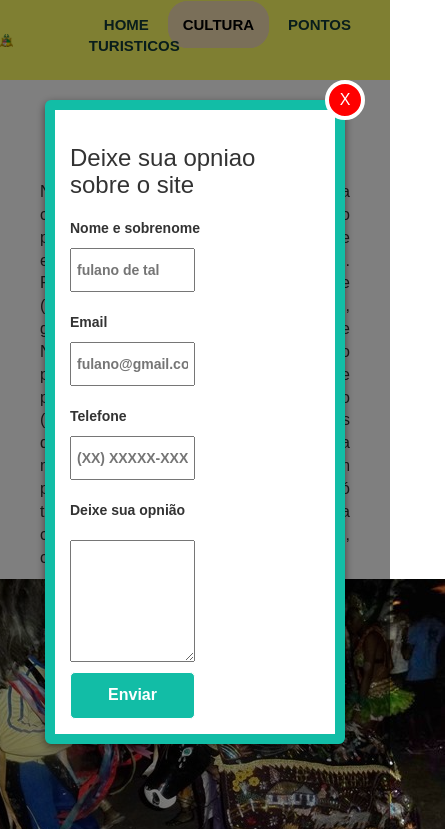
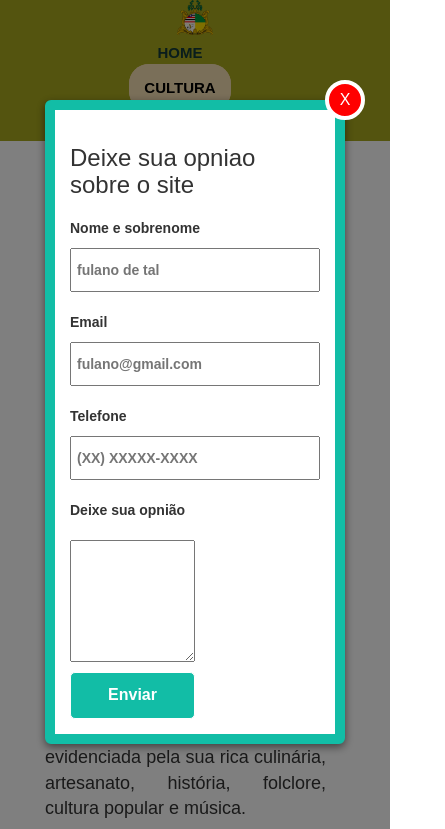
Before and after one commit to KelvynReis/DesafioProgramacao-Trilha, a website: page View/cultura.html in a window 390 px wide. Both pictures are taken after a click on the link "Contato". Shown: the top 829 px of the page, 445 px wide, since content can reach past the window. Drawn offline with nearby package versions, Linux system fonts and the light colour scheme.

Commit message:
create responsivo.css

```diff
--- a/Styles/footer.css
+++ b/Styles/footer.css
@@ -96,9 +96,13 @@
     line-height: 25px;
 }
 
-@media screen and (max-width: 767px) {
+@media screen and (max-width: 780px) {
     #myFooter {
+        width: 100%;
         text-align: center;
+    }
+    .col-sm-2{
+        margin-top: 20px;
     }
 }
 
--- a/Styles/header.css
+++ b/Styles/header.css
@@ -22,13 +22,14 @@ header{
     z-index: 100;
 }
 
-header h1{
-    width: 30%;
-    padding-bottom: 15px;
+.logo-maranhao{
+    width: 20%;
 }
-header h1 img{
-    width: 15%;
+
+.logo-maranhao img{
+    width: 20%;
 }
+
 nav{
     margin-right: 30px;
 }
--- /dev/null
+++ b/Styles/responsivo.css
@@ -0,0 +1,102 @@
+@media screen and (max-width: 720px){
+    body{
+        width: 100vw;
+        height: 100vh;
+        margin: 0;
+    }
+    header{
+        width: 100%;
+        height: 100%;
+        flex-direction: column;
+        position: relative;
+    }
+    .logo-maranhao{
+        width: 45%;
+        display: flex;
+        justify-content: center;
+        align-items: center;
+    }
+    .cabecalho{
+      display: flex;
+      justify-content: center;
+      align-items: center;
+      flex-direction: column;
+      width: 100%;
+      padding: 0;
+      margin: 0;
+    }
+    .cabecalho li{
+      font-size: auto;
+      margin: 0.7rem 0;
+    }
+    main{
+      width: auto;
+      margin: 10rem 0 0 0;
+    }
+    main img{
+      width: 100%;
+      padding: 5px;
+    }
+
+    main p{
+      margin: 0 auto;
+      text-align: justify;
+      padding: 0 10px;
+    }
+    .content-card{
+      width: 80%;
+      margin: 0 auto;
+      flex-direction: column;
+    }
+    .card {
+      width: auto;
+    }
+
+     /* cultura css */
+
+
+  .container{
+    width: 90%;
+    margin: 0 10px;
+    padding: 0;
+  }
+  .content-section{
+    flex-direction: column;
+  }
+
+  .section-card{
+    max-width: 650px;
+    /* margin: 0 auto; */
+  }
+
+  .section-container{
+    width: 100%;
+    padding: 0;
+    margin: 0;
+  }
+
+  .content-section p{
+    width: auto;
+    margin: 0 10px;
+  }
+
+  .content-section img{
+    width: auto;
+  }
+
+  /* pontos turisticos */
+
+
+  .content iframe{
+    max-width: 500px;
+    margin: 0 auto;
+  }
+  .content p{
+    width: 100%;
+    margin: 10px 15px;
+    font-size: 1.8rem;
+  }
+  form label input{
+    width: 100%;
+  }
+  }
--- a/Styles/style.css
+++ b/Styles/style.css
@@ -16,7 +16,7 @@ main img {
 }
  main p{
      margin-top: 20px;
-     font-size: 18px;
+     font-size: 1.7rem;
      font-family: 'Montserrat', sans-serif;
  }
 
@@ -61,13 +61,14 @@ main img {
     border-left: 3px solid #b3404a;
   }
 
- section{
+section{
      display: flex;
      flex-direction: column;
      justify-items: center;
      align-items: center;
 
      padding: 20px;
+     background-image: linear-gradient(#ffffff, #84899b );
  }
  .title-list{
      font-size: 20px;
@@ -78,3 +79,6 @@ main img {
 section ul li{
     text-decoration: none;
  }
+ .list{
+  text-decoration: none;
+ }
--- a/View/cultura.html
+++ b/View/cultura.html
@@ -1,10 +1,10 @@
 <!DOCTYPE html>
-<html lang="en">
+<html lang="pt-br">
 <head>
     <meta charset="UTF-8">
     <meta http-equiv="X-UA-Compatible" content="IE=edge">
     <meta name="viewport" content="width=device-width, initial-scale=1.0">
-    <title>Meu Marahao - Cultura</title>
+    <title>Meu Maranhão - Cultura</title>
 
     <link rel="stylesheet" href="http://cdnjs.cloudflare.com/ajax/libs/font-awesome/4.6.3/css/font-awesome.min.css">
     <link rel="stylesheet" href="http://maxcdn.bootstrapcdn.com/bootstrap/3.3.7/css/bootstrap.min.css">
@@ -13,14 +13,17 @@
     <link rel="stylesheet" href="../Styles/header.css">
     <link rel="stylesheet" href="../Styles/cultura.css">
     <link rel="stylesheet" href="../Styles/footer.css">
+    <link rel="stylesheet" href="../Styles/responsivo.css">
 
 </head>
 <body>
-    <header style="background:rgb(255, 255, 100);">
-        <h1><img src="../assets/images/brasao.png" alt="brasaoMaranhao"></h1>
+    <header style="background-color: rgb(168, 168, 30);">
+        <div class="logo-maranhao">
+            <img src="../assets/images/brasao.png" alt="brasaoMaranhao">
+        </div>
         <nav class="navigation">
             <ul class="cabecalho">
-                <li><a  href="../index.html">Home</a></li>
+                <li><a href="../index.html">Home</a></li>
                 <li><a class="isActive" href="./cultura.html">Cultura</a></li>
                 <li><a href="./PontosTuristicos.html">Pontos Turisticos</a></li>
             </ul>
--- a/package.json
+++ b/package.json
@@ -2,5 +2,8 @@
   "name": "DesafioProgramacao",
   "version": "1.0.0",
   "main": "index.js",
-  "license": "MIT"
+  "license": "MIT",
+  "dependencies": {
+    "bootstrap": "^5.1.1"
+  }
 }
```
Also changed, not shown: View/PontosTuristicos.html (+7 -4 lines), index.html (+8 -5 lines), 2 other files.
